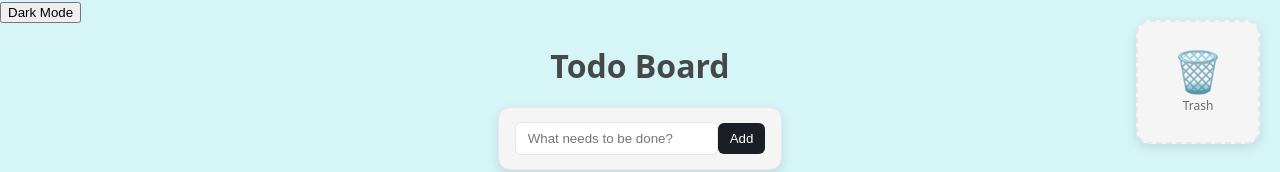
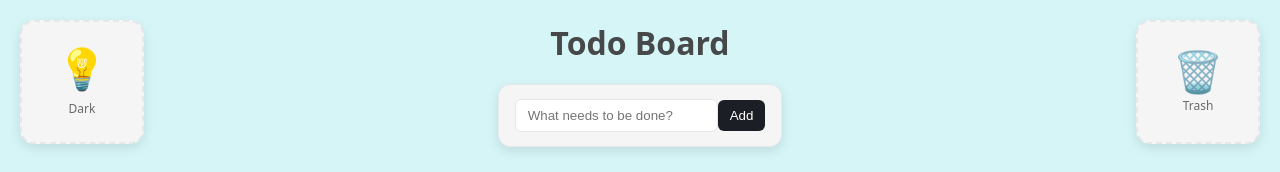
Before and after one commit to SilDan/todo-manager, an Angular app in the folder frontend/: page /board in a window 1280 px wide. Shown: the top 172 px of the page. Built offline with nearby package versions, Linux system fonts and the light colour scheme; no server answers.

Commit message:
Todo-Manager-15: Improve UX of the dark/light mode toggle
Signed-off-by: sildan <silvan.rincke@gmx.de>

```diff
--- a/frontend/src/app/app.html
+++ b/frontend/src/app/app.html
@@ -1,5 +1,11 @@
-<button (click)="toggleDarkMode()">
-  {{ isDarkMode ? 'Light Mode' : 'Dark Mode' }}
-</button>
+<div class="theme-toggle" (click)="toggleDarkMode()">
+  <div class="theme-toggle__icon">
+    💡
+  </div>
+  <div class="theme-toggle__label">
+    {{ isDarkMode ? 'Light' : 'Dark' }}
+  </div>
+</div>
+
 
 <router-outlet></router-outlet>
--- a/frontend/src/app/app.scss
+++ b/frontend/src/app/app.scss
@@ -6,7 +6,7 @@
   flex-direction: column;
   align-items: center;
   justify-content: center;
-  gap: 6px;
+  gap: 12px;
 
   border: 2px dashed var(--border);
   border-radius: 14px;
@@ -18,6 +18,10 @@
   transition: transform 120ms ease, border-style 120ms ease, opacity 120ms ease;
 
   color: var(--title);
+
+  position: absolute;
+  top: 20px;
+  left: 20px;
 }
 
 .theme-toggle:hover {
@@ -27,6 +31,11 @@
 .theme-toggle__icon {
   font-size: 40px;
   line-height: 1;
+  transition: opacity 150ms ease;
+}
+
+body.dark-mode .theme-toggle__icon {
+  opacity: 0.1;
 }
 
 .theme-toggle__label {
--- a/frontend/src/app/app.ts
+++ b/frontend/src/app/app.ts
@@ -7,6 +7,7 @@ import { RouterOutlet } from '@angular/router';
   templateUrl: './app.html',
   styleUrl: './app.scss'
 })
+
 export class App {
   isDarkMode = false;
 
--- a/frontend/src/index.html
+++ b/frontend/src/index.html
@@ -6,6 +6,7 @@
   <base href="/">
   <meta name="viewport" content="width=device-width, initial-scale=1">
   <link rel="icon" type="image/x-icon" href="favicon.ico">
+  <link href="https://fonts.googleapis.com/css2?family=Material+Symbols+Outlined" rel="stylesheet">
 </head>
 <body>
   <app-root></app-root>
```
Also changed, not shown: frontend/src/app/pages/board/board.scss (line endings or trailing spaces).
